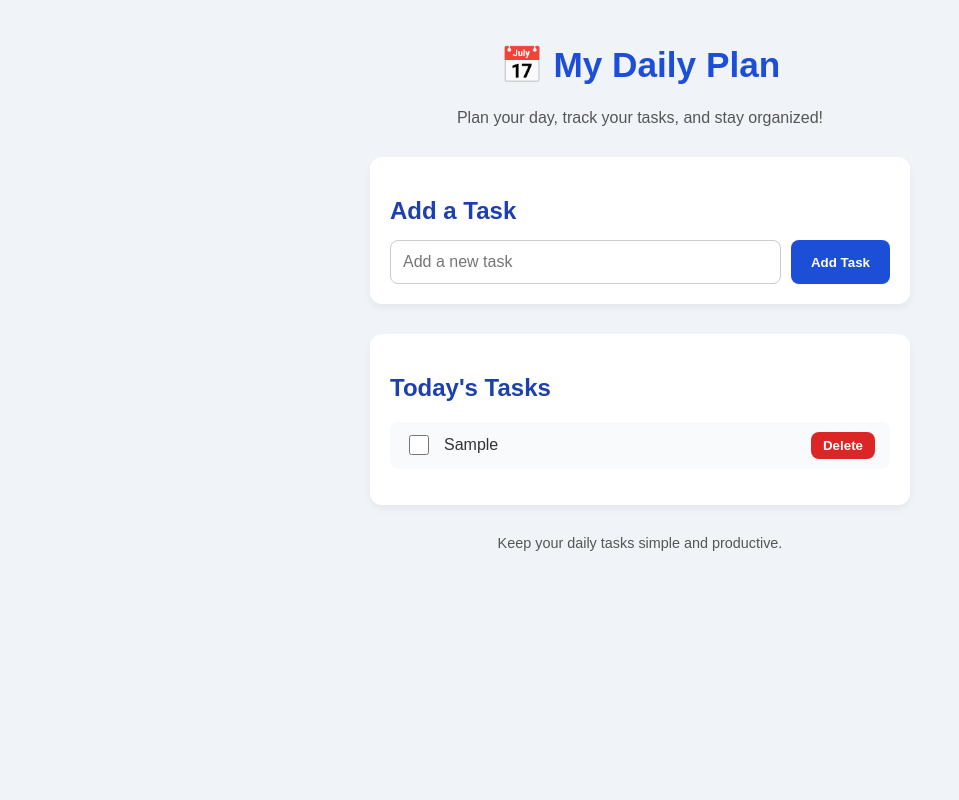
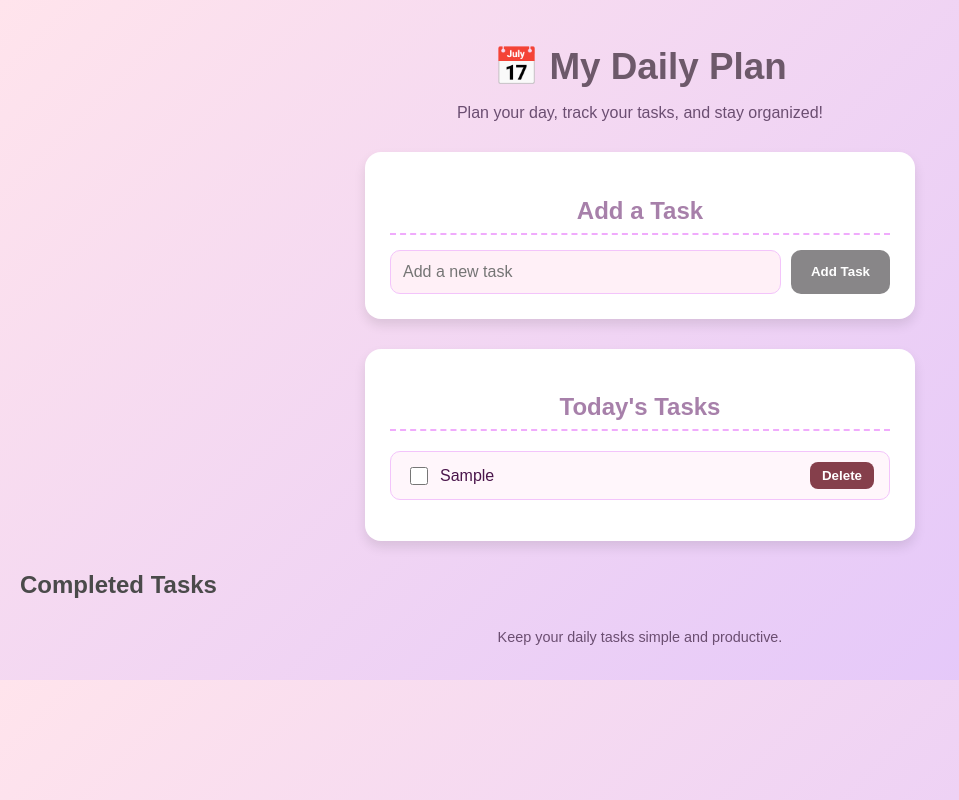
Before and after one commit to Hananseid/Final-project, a plain HTML site: page index.html in a window 1280 px wide. Both pictures are taken after typing "Sample" into the empty fields and a click on the button "Add Task". Shown: the whole page, without its empty margins (0-959 px from the left). Drawn offline with Linux system fonts and the light colour scheme.

Commit message:
Updated CSS and added completed tasks section

```diff
--- a/index.html
+++ b/index.html
@@ -27,6 +27,10 @@
       <h2>Today's Tasks</h2>
       <ul id="task-list"></ul>
     </section>
+    <section class="completed">
+      <h2> Completed Tasks</h2>
+      <ul id="completed-list"> </ul>
+    </section>
   </main>
 
   <footer>
--- a/script.js
+++ b/script.js
@@ -1,47 +1,56 @@
 const taskForm = document.getElementById('task-form');
 const taskInput = document.getElementById('task-input');
 const taskList = document.getElementById('task-list');
+const completedList = document.getElementById('completed-list');
 
 let tasks = JSON.parse(localStorage.getItem('tasks')) || [];
 
 function renderTasks() {
   taskList.innerHTML = '';
+  completedList.innerHTML = '';
 
   tasks.forEach((task, index) => {
     const li = document.createElement('li');
-
     const checkbox = document.createElement('input');
     checkbox.type = 'checkbox';
     checkbox.checked = task.completed;
-    checkbox.addEventListener('change', () => {
-      tasks[index].completed = checkbox.checked;
-      saveTasks();
-    });
-    li.appendChild(checkbox);
 
     const span = document.createElement('span');
     span.textContent = task.text;
-    li.appendChild(span);
 
     const deleteBtn = document.createElement('button');
     deleteBtn.textContent = 'Delete';
     deleteBtn.className = 'delete-btn';
+
     deleteBtn.addEventListener('click', () => {
       tasks.splice(index, 1);
       saveTasks();
       renderTasks();
     });
+
+    checkbox.addEventListener('change', () => {
+      tasks[index].completed = checkbox.checked;
+      saveTasks();
+      renderTasks();
+    });
+
+    li.appendChild(checkbox);
+    li.appendChild(span);
     li.appendChild(deleteBtn);
 
-    taskList.appendChild(li);
+    if (task.completed) {
+      // Completed task → move to completed list
+      completedList.appendChild(li);
+    } else {
+      // Active task → stay in main task list
+      taskList.appendChild(li);
+    }
   });
 }
-
 
 function saveTasks() {
   localStorage.setItem('tasks', JSON.stringify(tasks));
 }
-
 
 taskForm.addEventListener('submit', (e) => {
   e.preventDefault();
@@ -54,5 +63,4 @@ taskForm.addEventListener('submit', (e) => {
   }
 });
 
-
 renderTasks();
--- a/style.css
+++ b/style.css
@@ -1,14 +1,9 @@
-/* General body and layout */
 body {
-  font-family: Arial, sans-serif;
+  font-family: 'Poppins', sans-serif;
   margin: 0;
   padding: 20px;
-  background: #f0f4f8;
-  color: #333;
-}
-
-#task-list {
-  list-style-type: none;
+  background: linear-gradient(135deg, #ffe4ec, #e0c3fc);
+  color: #4a4a4a;
 }
 
 header {
@@ -17,28 +12,36 @@ header {
 }
 
 header h1 {
-  font-size: 2.2rem;
-  color: #1d4ed8;
+  font-size: 2.3rem;
+  color: #6d596a;
+  margin-bottom: 8px;
 }
 
 header p {
   font-size: 1rem;
-  color: #555;
+  color: #6b4e71;
 }
-
 
 .task-section {
   max-width: 500px;
   margin: 0 auto 30px;
   background: #fff;
-  padding: 20px;
-  border-radius: 12px;
-  box-shadow: 0 4px 8px rgba(0, 0, 0, 0.05);
+  padding: 25px;
+  border-radius: 16px;
+  box-shadow: 0 6px 12px rgba(0, 0, 0, 0.1);
+  transition: 0.3s;
+}
+
+.task-section:hover {
+  transform: translateY(-3px);
 }
 
 .task-section h2 {
   margin-bottom: 15px;
-  color: #1e40af;
+  color: #a780aa;
+  text-align: center;
+  border-bottom: 2px dashed #f0abfc;
+  padding-bottom: 8px;
 }
 
 form {
@@ -49,34 +52,37 @@ form {
 input[type="text"] {
   flex: 1;
   padding: 12px;
-  border-radius: 8px;
-  border: 1px solid #ccc;
+  border-radius: 10px;
+  border: 1px solid #f3c4fb;
   outline: none;
   font-size: 1rem;
+  background: #fff0f7;
+  transition: 0.3s;
 }
 
 input[type="text"]:focus {
-  border-color: #1d4ed8;
-  box-shadow: 0 0 5px rgba(29, 78, 216, 0.3);
+  border-color: #e879f9;
+  box-shadow: 0 0 6px rgba(232, 121, 249, 0.4);
 }
 
 button {
   padding: 12px 20px;
-  background: #1d4ed8;
+  background: #888688;
   color: #fff;
   font-weight: bold;
   border: none;
-  border-radius: 8px;
+  border-radius: 10px;
   cursor: pointer;
-  transition: background-color 0.3s;
+  transition: 0.3s;
 }
 
 button:hover {
-  background: #1e40af;
+  background: #edb9f1;
+  transform: scale(1.05);
 }
 
-
-#task-list {
+#task-list,
+#completed-list {
   list-style: none;
   padding: 0;
   margin-top: 20px;
@@ -88,51 +94,63 @@ li {
   justify-content: space-between;
   padding: 10px 15px;
   margin-bottom: 10px;
-  background: #f9fafb;
-  border-radius: 8px;
-  transition: transform 0.2s;
+  background: #fff6fb;
+  border: 1px solid #f3c4fb;
+  border-radius: 10px;
+  transition: 0.3s;
 }
 
 li:hover {
   transform: scale(1.02);
+  background: #fce7f3;
 }
 
-
 li input[type="checkbox"] {
-  margin-right: 15px;
-  width: 20px;
-  height: 20px;
+  margin-right: 12px;
+  width: 18px;
+  height: 18px;
+  accent-color: #df95eb;
   cursor: pointer;
 }
 
-
 li span {
   flex: 1;
+  color: #4a154b;
+  font-weight: 500;
 }
 
+.completed {
+  margin-top: 25px;
+}
+
+.completed li {
+  background: #e9ffe8;
+  border-color: #bbf7d0;
+  text-decoration: line-through;
+  color: #2e7d32;
+}
 
 .delete-btn {
-  background: #dc2626;
+  background: #853f4b;
   color: #fff;
   border: none;
   padding: 6px 12px;
   border-radius: 8px;
   cursor: pointer;
-  transition: background-color 0.3s;
+  transition: 0.3s;
 }
 
 .delete-btn:hover {
-  background: #b91c1c;
+  background: #d45575;
+  transform: scale(1.05);
 }
-
 
 footer {
   text-align: center;
   margin-top: 30px;
   font-size: 0.9rem;
-  color: #555;
+  color: #6b4e71;
 }
-
 
 @media (max-width: 500px) {
   input[type="text"] {
```
